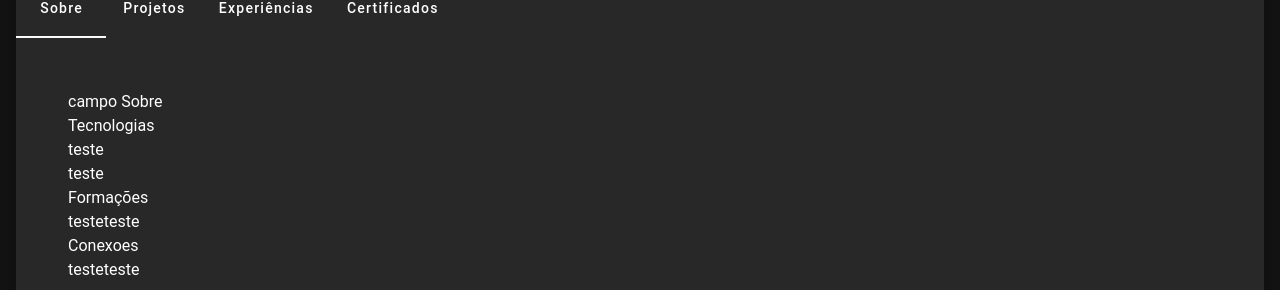
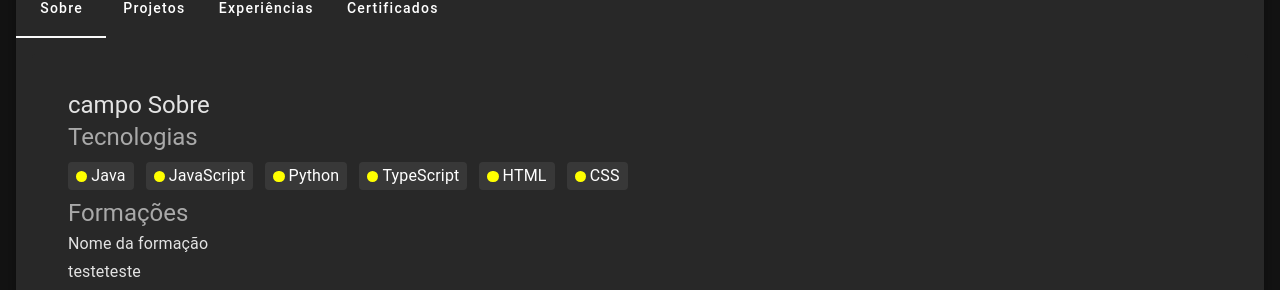
Before and after one commit to josermca01/vue-portfolio, a Vue app: page / in a window 1280 px wide. Shown: the part 659-949 px from the top of the page. Built offline with nearby package versions, Linux system fonts and the light colour scheme; no server answers.

Commit message:
css for About component

```diff
--- a/src/components/About.vue
+++ b/src/components/About.vue
@@ -1,22 +1,48 @@
 <template>
-    <v-row class="d-flex flex-column ma-6 fill-height no-gutters justify-center pa-3">
-        <div class="fill-width d-flex">campo Sobre</div>
-        <div class="fill-width d-flex flex-column">
+    <v-col cols="auto" class="d-flex flex-column pa-9">
+        <div class="fill-width d-flex text-high-emphasis text-h5">campo Sobre</div>
+        <div class="fill-width d-flex flex-column mb-2 text-medium-emphasis text-h5">
             Tecnologias
-            <div class="fill-width d-flex">teste</div>
-            <div class="fill-width d-flex">teste</div>
+            <div class="fill-width d-flex flex-wrap text-subtitle-1">
+                <div v-for="tech in techs" :key="tech.name" class="bg-background3 d-flex align-center justify-center mr-3 mt-2 px-2 rounded">
+                    <v-avatar :color="tech.color"
+                        size="0.7rem" class="mr-1">
+                    </v-avatar> {{ tech.name }}</div>
+            </div>
         </div>
-        <div class="fill-width d-flex flex-column">
+        <div class="fill-width d-flex flex-column text-medium-emphasis text-h5">
             Formações
-            <div class="fill-width d-flex">
-                <div >teste</div>
-                <div >teste</div></div>
+            <div class="fill-width d-flex text-high-emphasis text-subtitle-1">
+                Nome da formação
+            </div>
+            <div class="fill-width d-flex text-high-emphasis text-subtitle-1">
+                <div>teste</div>
+                <div>teste</div>
+            </div>
         </div>
-        <div class="fill-width d-flex flex-column">
+        <div class="fill-width d-flex flex-column text-medium-emphasis text-h5">
             Conexoes
-            <div class="fill-width d-flex">
-                <div >teste</div>
-                <div >teste</div></div>
+            <div class="fill-width d-flex text-high-emphasis text-subtitle-1">
+                <div>teste</div>
+                <div>teste</div>
+            </div>
         </div>
-    </v-row>
+    </v-col>
 </template>
+
+<script setup>
+function createTechs(name, icon, color) {
+    return {
+        name: name,
+        icon: icon,
+        color: color
+    };
+}
+let techs = []
+techs.push(createTechs("Java", "mdi-language-java", "yellow-accent-2"))
+techs.push(createTechs("JavaScript", "mdi-language-javascript", "yellow-accent-2"))
+techs.push(createTechs("Python", "mdi-language-python", "yellow-accent-2"))
+techs.push(createTechs("TypeScript", "mdi-language-typescript", "yellow-accent-2"))
+techs.push(createTechs("HTML", "mdi-language-html5", "yellow-accent-2"))
+techs.push(createTechs("CSS", "mdi-language-css3", "yellow-accent-2"))
+</script>
--- a/src/components/GenericCard.vue
+++ b/src/components/GenericCard.vue
@@ -1,7 +1,7 @@
 <template>
     <v-row class="ma-6 fill-height no-gutters" justify="center">
         <template v-for="(info, i) in infos" :key="i">
-            <v-col cols="12" md="4">
+            <v-col cols="12" sm="6" md="4">
                 <a :href="info.html_url" target="_blank" rel="noopener noreferrer" class="btn bg-background">
                     <div class="bg-grey-darken-4 rounded h-100 w-100 pa-2 d-flex align-start flex-column">
 
--- a/src/plugins/vuetify.js
+++ b/src/plugins/vuetify.js
@@ -22,6 +22,7 @@ const myCustomLightTheme = {
     success: '#4CAF50',
     warning: '#FB8C00',
     background2: '#282828',
+    background3: '#383838',
     highlight:'#FAFAFA'
   },
   variables: {
```
